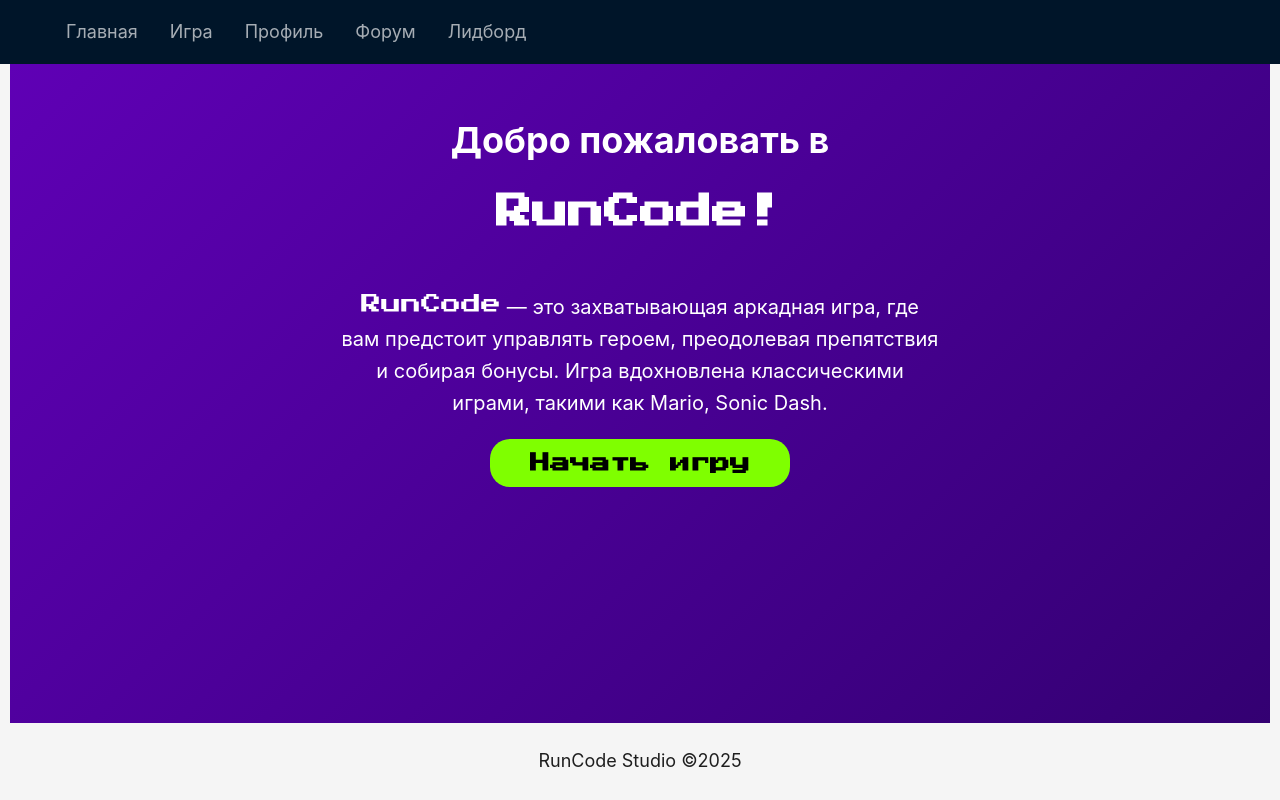
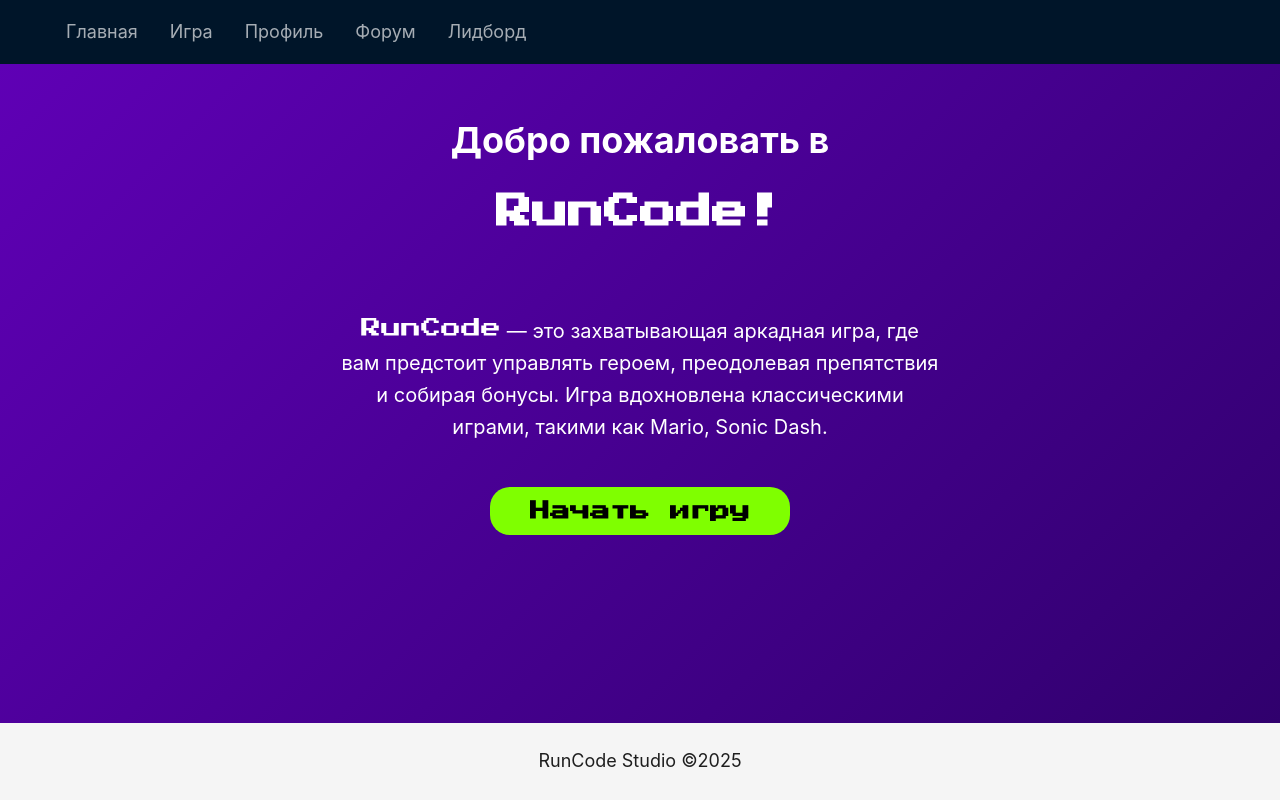
Before and after one commit to fasty86/RunCodeStudio, a React (Vite) app in the folder packages/client/: page / in a window 1280 px wide. Built offline with nearby package versions, Linux system fonts and the light colour scheme.

Commit message:
Добавлены страницы ошибок

```diff
--- a/packages/client/src/AppRoutes.tsx
+++ b/packages/client/src/AppRoutes.tsx
@@ -6,6 +6,8 @@
 import Posts from './pages/forum/Posts'
 import LeaderBoard from './pages/leaderboard/LeaderBoard'
 import Landing from './pages/Landing/Landing'
+import NotFound from './pages/ErrorPages/NotFound'
+import ServerError from './pages/ErrorPages/ServerError'
 
 export const AppRoutes = {
   LOGIN: 'login',
@@ -51,7 +53,11 @@
   },
   NOT_FOUND: {
     path: '*',
-    element: <></>,
+    element: <NotFound />,
+  },
+  SERVER_ERROR: {
+    path: 'server-error',
+    element: <ServerError />,
   },
 }
 
--- a/packages/client/src/components/Layout.tsx
+++ b/packages/client/src/components/Layout.tsx
@@ -25,12 +25,13 @@
       <LayoutHeader />
       <Content
         className={styles['layout-container']}
-        style={{ padding: '0 10px', overflowY: 'auto' }}>
+        style={{ overflowY: 'auto' }}>
         <div
           style={{
             background: colorBgContainer,
             minHeight: '100%',
             borderRadius: borderRadiusLG,
+            height: '100%',
           }}>
           <Outlet />
         </div>
--- a/packages/client/src/index.css
+++ b/packages/client/src/index.css
@@ -22,3 +22,12 @@
   margin: 0 auto;
   max-width: 1280px;
 }
+
+.page {
+  background: linear-gradient(135deg, #5f00b5, #4c0099 40%, #30006d);
+  color: #fff;
+  min-height: 100%;
+  padding-top: 40px;
+  padding-left: 20px;
+  padding-right: 20px;
+}
--- /dev/null
+++ b/packages/client/src/pages/ErrorPages/NotFound.tsx
@@ -0,0 +1,19 @@
+import React, { FC } from 'react'
+import { Button, Flex, Typography } from 'antd'
+import { useNavigate, Link } from 'react-router-dom'
+
+const NotFound: FC = () => {
+  const navigate = useNavigate()
+
+  return (
+    <Flex vertical gap="large" align="center" className="page">
+      <Typography.Title style={{ color: '#fff' }}>404</Typography.Title>
+      <Typography.Title level={2} style={{ color: '#fff' }}>
+        Такой страницы не существует
+      </Typography.Title>
+      <Button onClick={() => navigate('/')}>На главную</Button>
+    </Flex>
+  )
+}
+
+export default NotFound
--- /dev/null
+++ b/packages/client/src/pages/ErrorPages/ServerError.tsx
@@ -0,0 +1,16 @@
+import React, { FC } from 'react'
+import { Flex, Typography } from 'antd'
+
+const ServerError: FC = () => {
+  return (
+    <Flex vertical gap="large" align="center" className="page">
+      <Typography.Title style={{ color: '#fff' }}>Error 500</Typography.Title>
+      <Typography.Paragraph style={{ color: '#fff' }}>
+        Сервис временно недоступен. Повторите попытку позже или обратитесь в
+        поддержку
+      </Typography.Paragraph>
+    </Flex>
+  )
+}
+
+export default ServerError
--- a/packages/client/src/pages/Landing/Landing.module.css
+++ b/packages/client/src/pages/Landing/Landing.module.css
@@ -1,17 +1,3 @@
-.landing {
-  background: linear-gradient(135deg, #5f00b5, #4c0099 40%, #30006d);
-  color: #fff;
-  min-height: 100vh;
-  box-sizing: border-box;
-  display: flex;
-  flex-direction: column;
-  align-items: center;
-  justify-content: flex-start;
-  padding-top: 40px;
-  padding-left: 20px;
-  padding-right: 20px;
-}
-
 .title {
   font-size: 36px;
   margin-bottom: 20px;
--- a/packages/client/src/pages/Landing/Landing.tsx
+++ b/packages/client/src/pages/Landing/Landing.tsx
@@ -3,6 +3,7 @@
 import { Button } from '../../components/Button/Button'
 import styles from './Landing.module.css'
 import { AppRoutes } from '../../AppRoutes'
+import { Flex } from 'antd'
 
 const Landing: React.FC = () => {
   const navigate = useNavigate()
@@ -11,7 +12,7 @@
   }
 
   return (
-    <div className={styles.landing}>
+    <Flex vertical gap="large" align="center" className="page">
       <h1 className={styles.title}>
         Добро пожаловать в<span className={styles.pixelBlock}>RunCode!</span>
       </h1>
@@ -24,7 +25,7 @@
       <div className={styles.LandingButton}>
         <Button onClick={handleButtonClick}>Начать игру</Button>
       </div>
-    </div>
+    </Flex>
   )
 }
 
```
